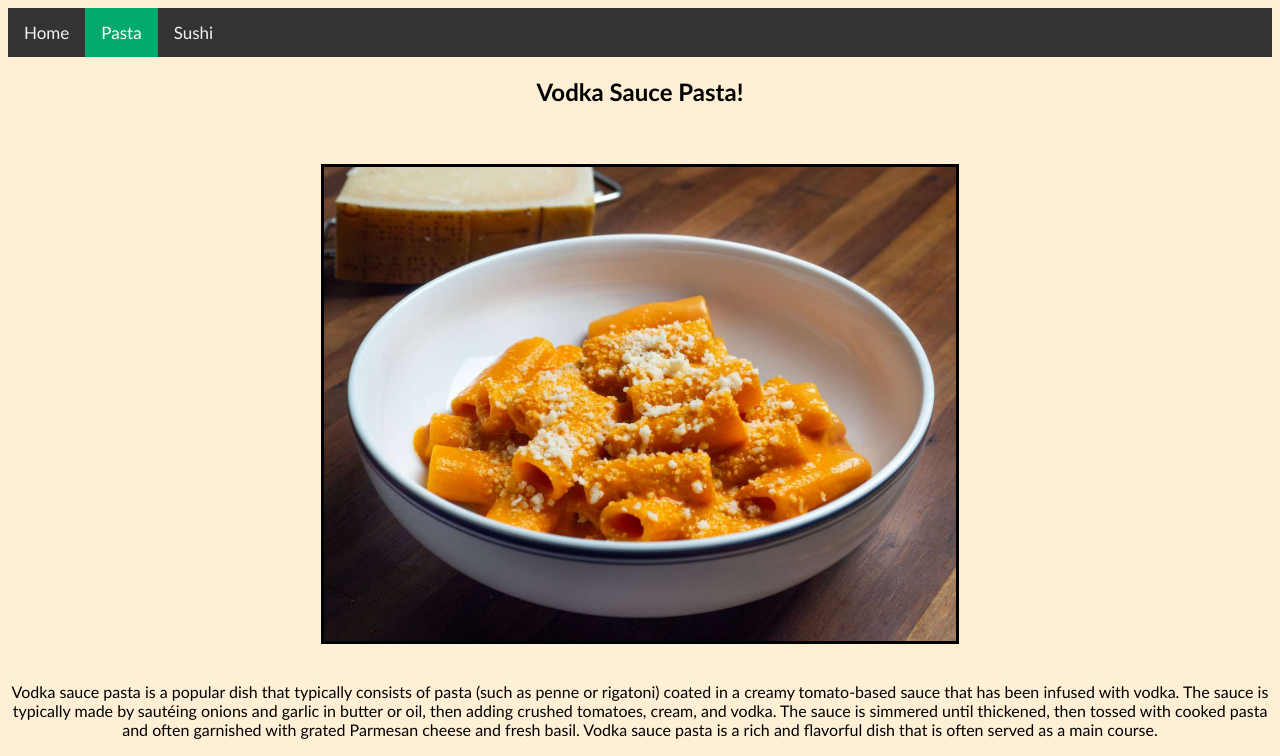
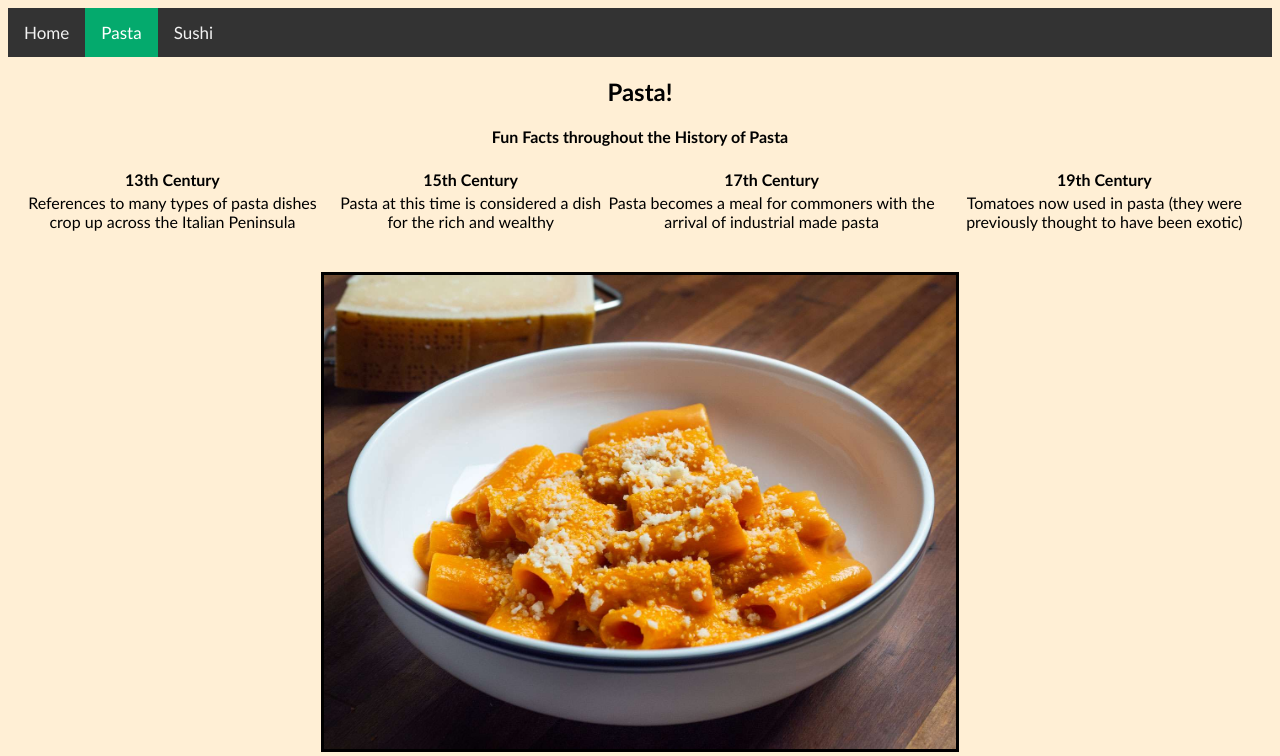
Before and after one commit to henryfan03/Henry-Project1-CSCI39548, a plain HTML site: page pasta.html in a window 1280 px wide. Shown: the top 756 px of the page. Drawn offline with Linux system fonts and the light colour scheme.

Commit message:
added a table to both html pages

```diff
--- a/pasta.html
+++ b/pasta.html
@@ -11,7 +11,22 @@
   <a class="active" href="pasta.html">Pasta</a>
   <a href="sushi.html">Sushi</a>
 </div>
-<h2>Vodka Sauce Pasta!</h2>
+<h2>Pasta!</h2>
+<h4>Fun Facts throughout the History of Pasta</h4>
+<table>
+  <tr>
+    <th>13th Century</th>
+    <th>15th Century</th>
+    <th>17th Century</th>
+    <th>19th Century</th>
+  </tr>
+  <tr>
+    <td>References to many types of pasta dishes crop up across the Italian Peninsula</td>
+    <td>Pasta at this time is considered a dish for the rich and wealthy</td>
+    <td>Pasta becomes a meal for commoners with the arrival of industrial made pasta</td>
+    <td>Tomatoes now used in pasta (they were previously thought to have been exotic)</td>
+  </tr>
+</table>
 <br><br>
 <img src="images/pasta.jpg" style="max-width: 50%; border: solid 3px"/>
 <br><br>
```
Also changed, not shown: sushi.html (+15 -0 lines).
